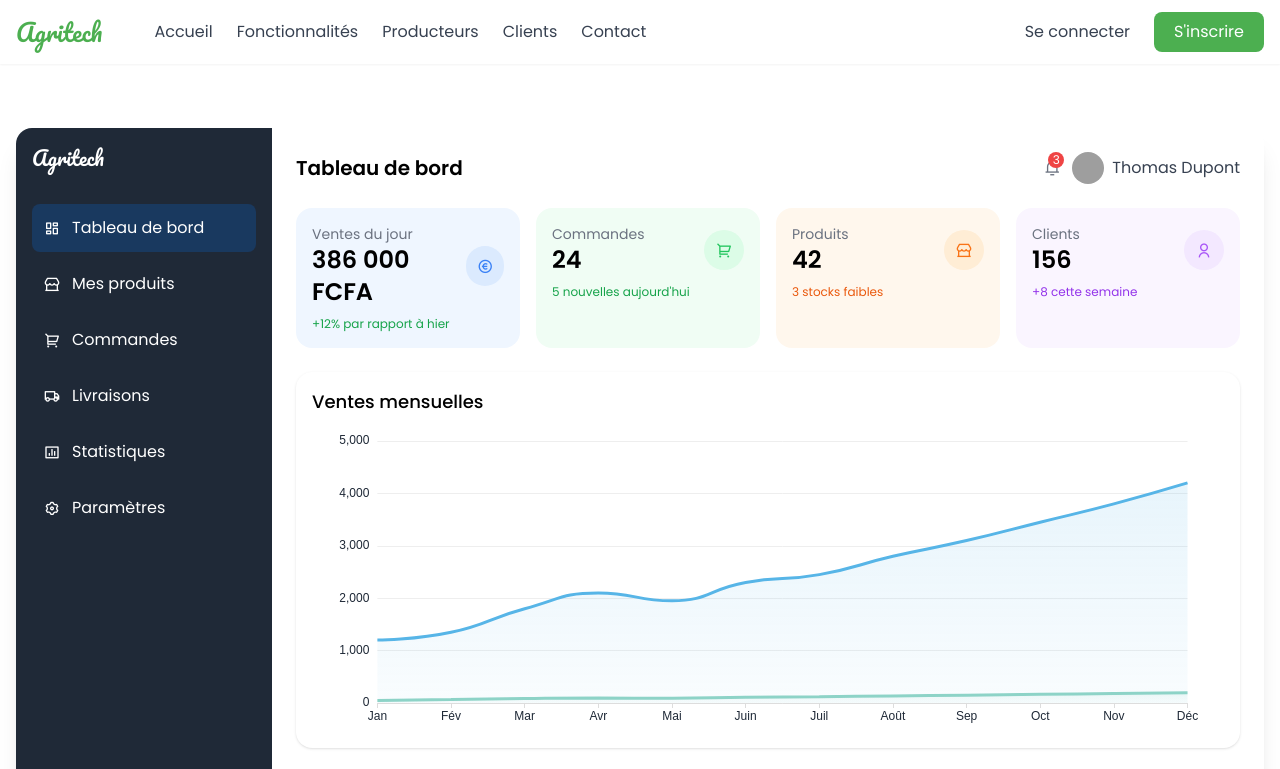
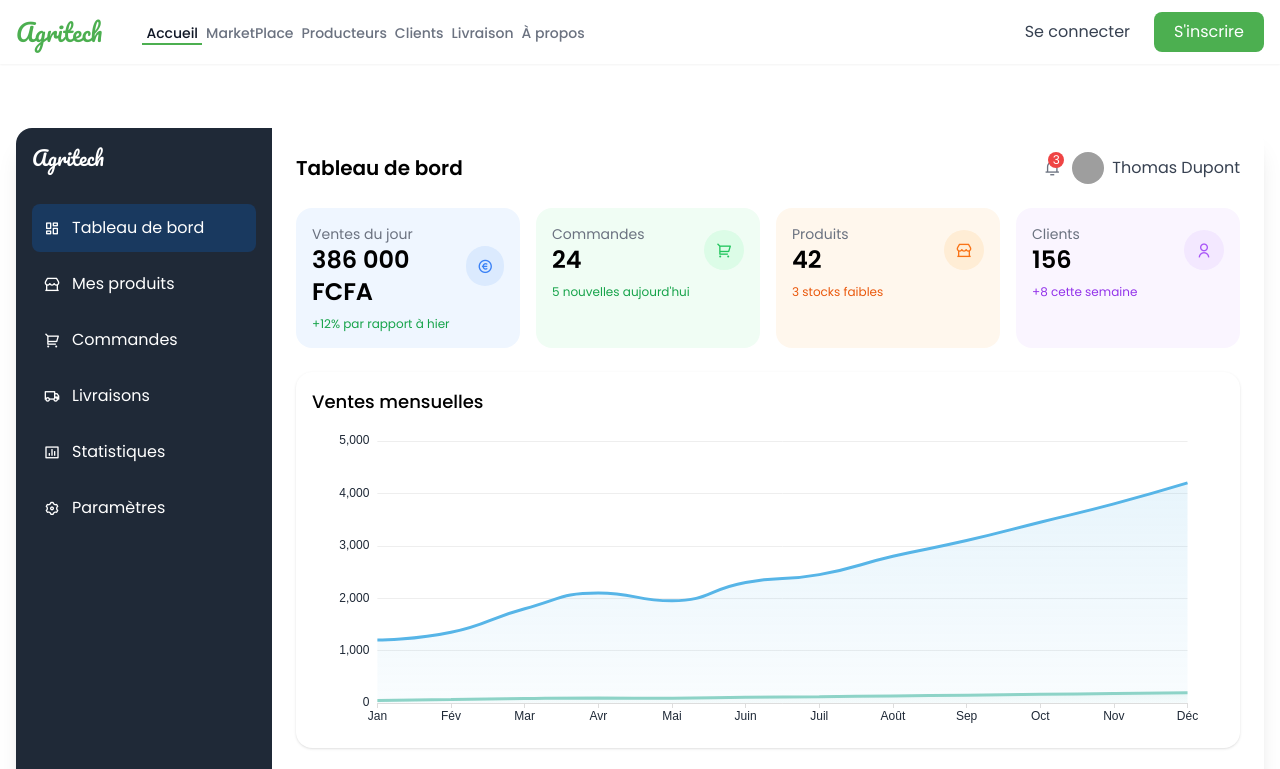
Before and after one commit to joel710/AgritechBeta, a plain HTML site: page dash.html in a window 1280 px wide. Shown: the top 769 px of the page. Drawn offline with nearby package versions, Linux system fonts and the light colour scheme; grey boxes are pictures that could not be loaded.

Commit message:
v1 test final de la nav

```diff
--- a/dash.html
+++ b/dash.html
@@ -127,11 +127,19 @@
             <div class="flex items-center">
                 <a href="#" class="text-2xl font-['Pacifico'] text-primary">Agritech</a>
                 <nav class="hidden md:flex ml-10">
-                    <a href="#" class="mx-3 text-gray-700 hover:text-primary transition">Accueil</a>
-                    <a href="#" class="mx-3 text-gray-700 hover:text-primary transition">Fonctionnalités</a>
-                    <a href="#" class="mx-3 text-gray-700 hover:text-primary transition">Producteurs</a>
-                    <a href="#" class="mx-3 text-gray-700 hover:text-primary transition">Clients</a>
-                    <a href="#" class="mx-3 text-gray-700 hover:text-primary transition">Contact</a>
+                    <a href="index.html"
+                        class="border-primary text-gray-900 inline-flex items-center px-1 pt-1 border-b-2 text-sm font-medium">Accueil</a>
+                    <a href="shop.html"
+                        class="border-transparent text-gray-500 hover:border-gray-300 hover:text-gray-700 inline-flex items-center px-1 pt-1 border-b-2 text-sm font-medium">MarketPlace</a>
+                    <a href="dash.html"
+                        class="border-transparent text-gray-500 hover:border-gray-300 hover:text-gray-700 inline-flex items-center px-1 pt-1 border-b-2 text-sm font-medium">Producteurs</a>
+                    <a href="customerboard.html"
+                        class="border-transparent text-gray-500 hover:border-gray-300 hover:text-gray-700 inline-flex items-center px-1 pt-1 border-b-2 text-sm font-medium">Clients</a>
+                    <a href="#"
+                        class="border-transparent text-gray-500 hover:border-gray-300 hover:text-gray-700 inline-flex items-center px-1 pt-1 border-b-2 text-sm font-medium">Livraison</a>
+                    <a href="#"
+                        class="border-transparent text-gray-500 hover:border-gray-300 hover:text-gray-700 inline-flex items-center px-1 pt-1 border-b-2 text-sm font-medium">À
+                        propos</a>
                 </nav>
             </div>
             <div class="flex items-center">
```
Also changed, not shown: customerboard.html (+15 -1 lines), index.html (+1 -1 lines), shop.html (+13 -5 lines).
